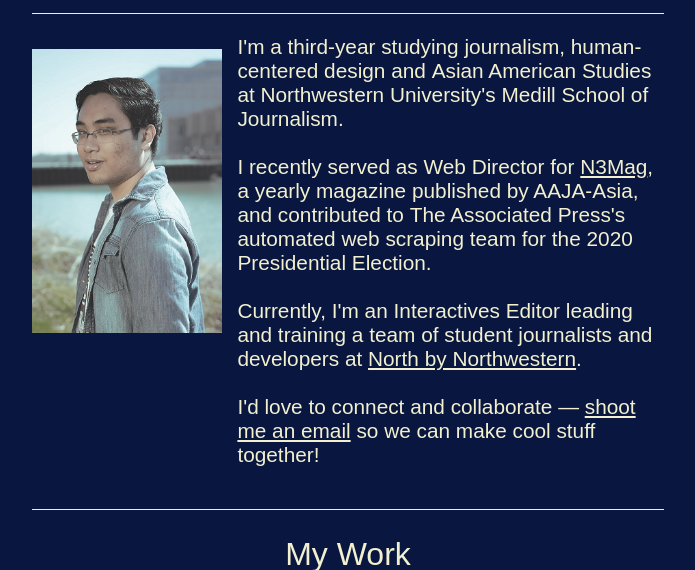
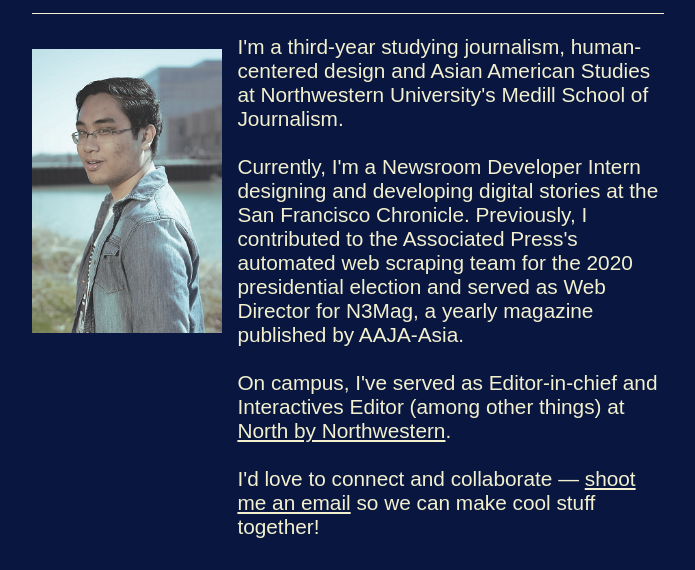
Before and after one commit to dmdeloso/dmd-portfolio, a plain HTML site: page index.html in a window 1280 px wide. Shown: the part 239-809 px from the top of the page, without its empty margins (292-987 px from the left). Drawn offline with Linux system fonts and the light colour scheme; a web font is replaced by a local one.

Commit message:
updated bio

```diff
--- a/index.html
+++ b/index.html
@@ -40,7 +40,7 @@
         </ul>
     </header>
         <div class="site-bio"><img src="profilepic-rect.png" alt="Photo of David Deloso" class="profile-pic-rect"> <img class="profile-pic-square" src="profilepic-square.png" alt="Photo of David Deloso">
-        <p class="bio-text">I'm a third-year studying <strong>journalism</strong>, <strong>human-centered design</strong> and <strong>Asian American Studies</strong> at Northwestern University's <strong>Medill School of Journalism</strong>.<br><br> I recently served as <strong>Web Director</strong> for <strong><a href="https://n3con.com/magazine/" target="_blank">N3Mag</a></strong>, a yearly magazine published by AAJA-Asia, and contributed to <strong>The Associated Press's</strong> automated web scraping team for the <strong>2020 Presidential Election.</strong> <br><br>Currently, I'm an <strong>Interactives Editor</strong> leading and training a team of student journalists and developers at <strong><a href="https://northbynorthwestern.com/" target="_blank">North by Northwestern</a></strong>.
+        <p class="bio-text">I'm a third-year studying journalism, human-centered design and Asian American Studies at Northwestern University's Medill School of Journalism.<br><br>Currently, I'm a Newsroom Developer Intern designing and developing digital stories at the San Francisco Chronicle. Previously, I contributed to the Associated Press's automated web scraping team for the 2020 presidential election and served as Web Director for N3Mag, a yearly magazine published by AAJA-Asia.<br><br>On campus, I've served as Editor-in-chief and Interactives Editor (among other things) at <a href="https://northbynorthwestern.com/" target="_blank">North by Northwestern</a>.
 
           <!-- Previous positions at NBN include <strong>Editor-in-chief, Entertainment Editor</strong> and <strong>Social Media Manager.</strong> -->
 
--- a/style.css
+++ b/style.css
@@ -80,6 +80,7 @@ a:hover{
 }
 .bio-text{
     margin-top: 0;
+    font-weight: 300;
 }
 .resume-link{
     text-decoration: none;
```
Also changed, not shown: 1 other file.
